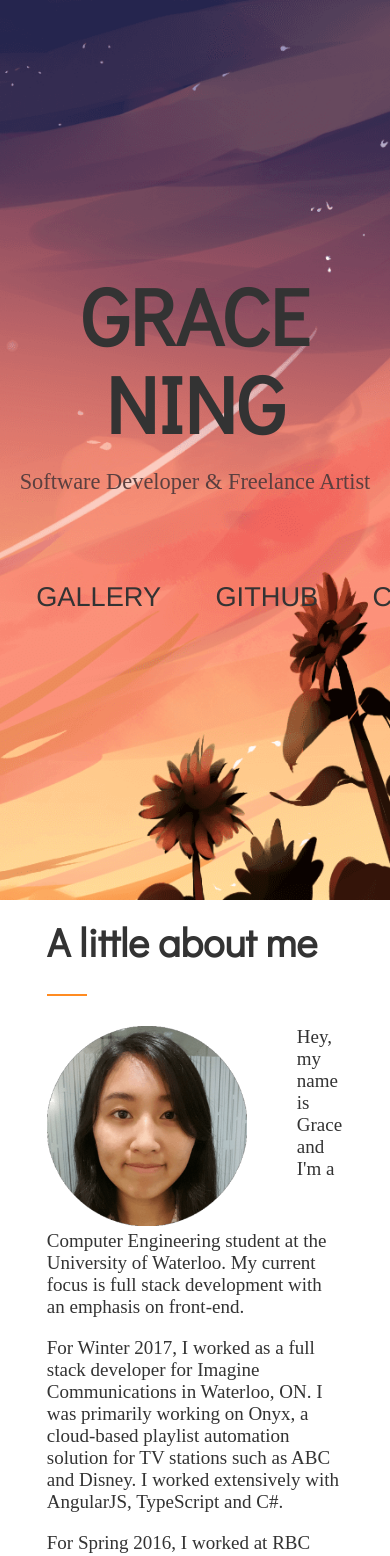
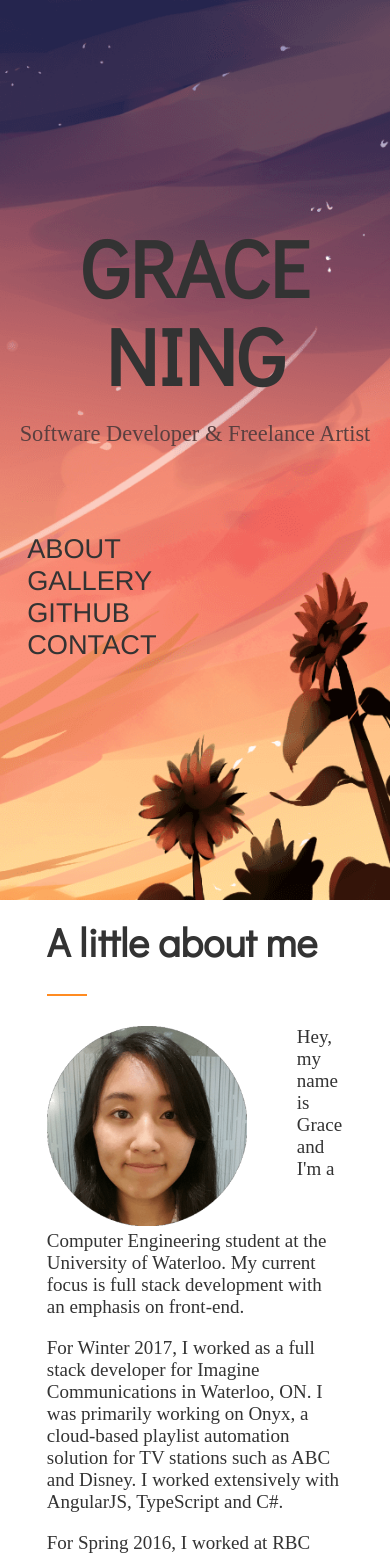
Before and after one commit to gracening/gracening.github.io, a Jekyll site: the page built from index.html, in a window 390 px wide. Shown: the top 1556 px of the page. Built offline with Jekyll 4.4.1, drawn with Linux system fonts in a browser that asks for light colours; nearby versions of some CDN libraries; some web fonts are replaced.

Commit message:
Add breakpoints

```diff
--- a/_includes/head.html
+++ b/_includes/head.html
@@ -1,7 +1,7 @@
 <head>
   <meta charset="utf-8">
-  <meta http-equiv ="X-UA-Compatible" content = "IE=edge">
-  <meta name ="vew port" content = "width=device-width, initial-scale=1">
+  <meta http-equiv="X-UA-Compatible" content="IE=edge">
+  <meta name="viewport" content="width=device-width, initial-scale=1">
 
   <title>Grace Ning</title>
 
--- a/_sass/_banner.scss
+++ b/_sass/_banner.scss
@@ -28,6 +28,10 @@
     flex-direction: row;
     justify-content: center;
 
+    @include breakpoint(mobile-only) {
+      flex-direction: column;
+    }
+
     li {
       display: inline;
     }
--- /dev/null
+++ b/_sass/_breakpoints.scss
@@ -0,0 +1,14 @@
+@mixin breakpoint($point) {
+  @if $point == 'desktop-up' {
+    @media (min-width: 1441px) { @content ; }
+  }
+  @else if $point == 'desktop' {
+    @media (min-width: 769px) and (max-width: 1440px) { @content ; }
+  }
+  @else if $point == 'tablet' {
+    @media (min-width: 425px) and (max-width: 768px) { @content ; }
+  }
+  @else if $point == 'mobile-only' {
+    @media (max-width: 425px)  { @content ; }
+  }
+}
--- a/css/styles.scss
+++ b/css/styles.scss
@@ -4,6 +4,7 @@
 
 @import "base";
 @import "layout";
+@import "breakpoints";
 @import "about";
 @import "portfolio";
 @import "footer";
```
